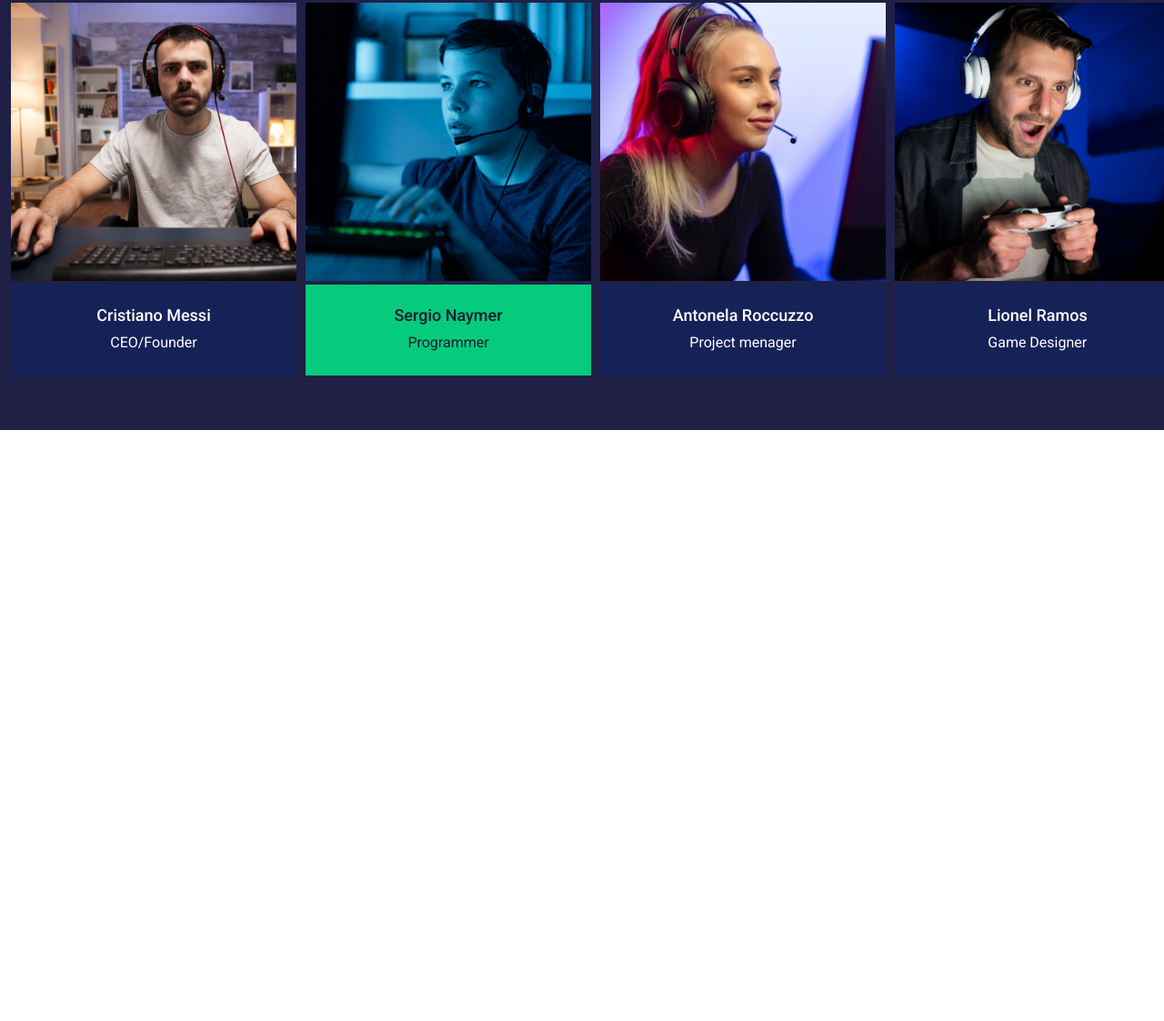
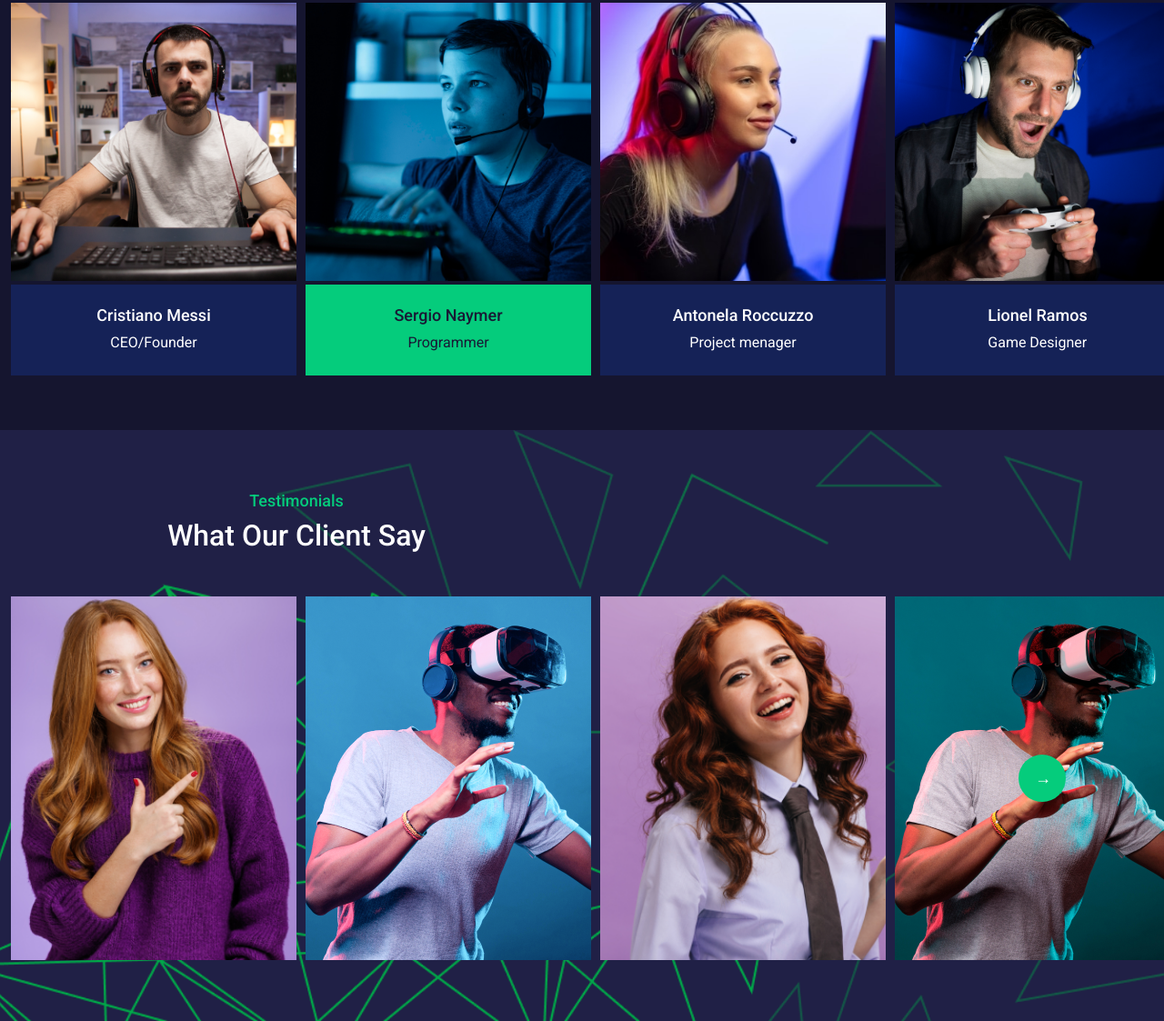
Before and after one commit to DominikKnapczyk/proj-html-vuejs, a plain HTML site: page index.html in a window 1280 px wide. Shown: the part 6227-7350 px from the top of the page at 91% size. Before the commit the page ends 6700 px from the top, so only its background shows below. Drawn offline with nearby package versions, Linux system fonts and the light colour scheme.

Commit message:
+ Client Section

```diff
--- a/css/main.css
+++ b/css/main.css
@@ -260,7 +260,7 @@
 /* SECTION 7 - TEAM */
 
 .team-section {
-  background-color: #202046;
+  background-color: #15152f;
   height: 600px;
 }
 
@@ -277,7 +277,6 @@
   height: 300px;
   position: relative;
 }
-
 
 .team-card-bottom {
   background-color: #152257;
@@ -296,3 +295,47 @@
   align-items: center;
   margin-top: 10px;
 }
+
+/* SECTION 8 - CLIENT */
+
+.client-section {
+  background-color: #202046;
+  height: 650px;
+  background-image: url(../img/test-grouptwo.png);
+  background-position: center;
+  background-repeat: no-repeat;
+  background-size: cover;
+}
+
+.client-card {
+  height: 400px;
+  margin-right: 10px;
+}
+
+#client1 {
+  background-image: url(../img/test1.png);
+  background-position: center;
+  background-repeat: no-repeat;
+  background-size: cover;
+}
+
+#client2 {
+  background-image: url(../img/test2.png);
+  background-position: center;
+  background-repeat: no-repeat;
+  background-size: cover;
+}
+
+#client3 {
+  background-image: url(../img/test3.png);
+  background-position: center;
+  background-repeat: no-repeat;
+  background-size: cover;
+}
+
+#client4 {
+  background-image: url(../img/test4.png);
+  background-position: center;
+  background-repeat: no-repeat;
+  background-size: cover;
+}
--- a/index.html
+++ b/index.html
@@ -598,6 +598,26 @@
 
 			</div>
 		</section>
+		<!-- EIGHT SECTION - client-sectio -->
+		<section class="client-section d-flex flex-column align-items-center justify-content-center">
+			<div class="container-xxl my-4">
+				<div class="col-6 text-center">
+					<h3 class="green1">Testimonials</h3>
+					<h2>What Our Client Say</h2>
+				</div>
+				<div class="client-container d-flex mt-5">
+					<div class="client-card col-3" id="client1">
+					</div>
+					<div class="client-card col-3" id="client2">
+					</div>
+					<div class="client-card col-3" id="client3">
+					</div>
+					<div class="client-card col-3 d-flex justify-content-center align-items-center" id="client4">
+						<button class="button1 play-button text-white">&rarr;</button>
+					</div>
+				</div>
+			</div>
+		</section>
 	</main>
 
 	<!-- FOOTER -->
```
